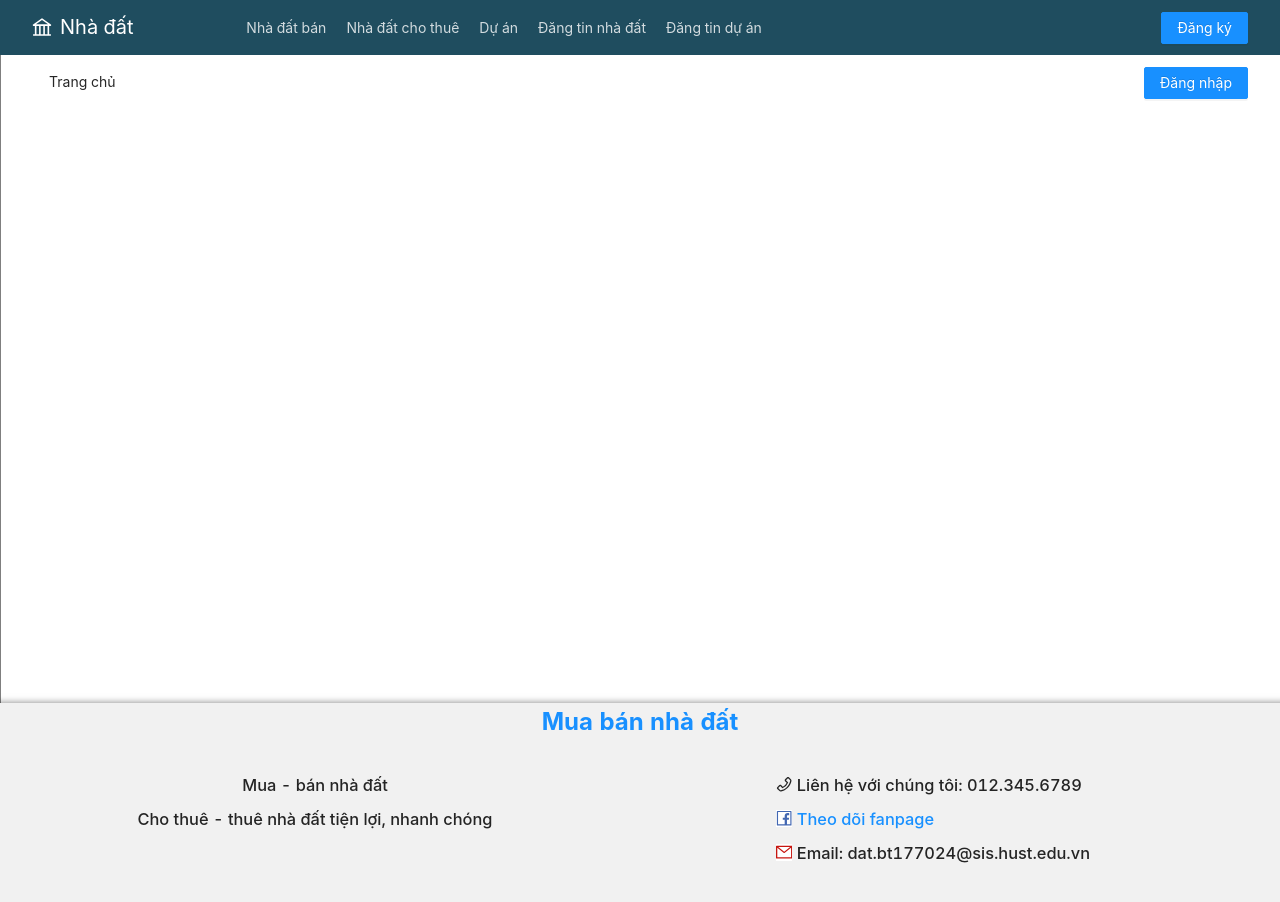
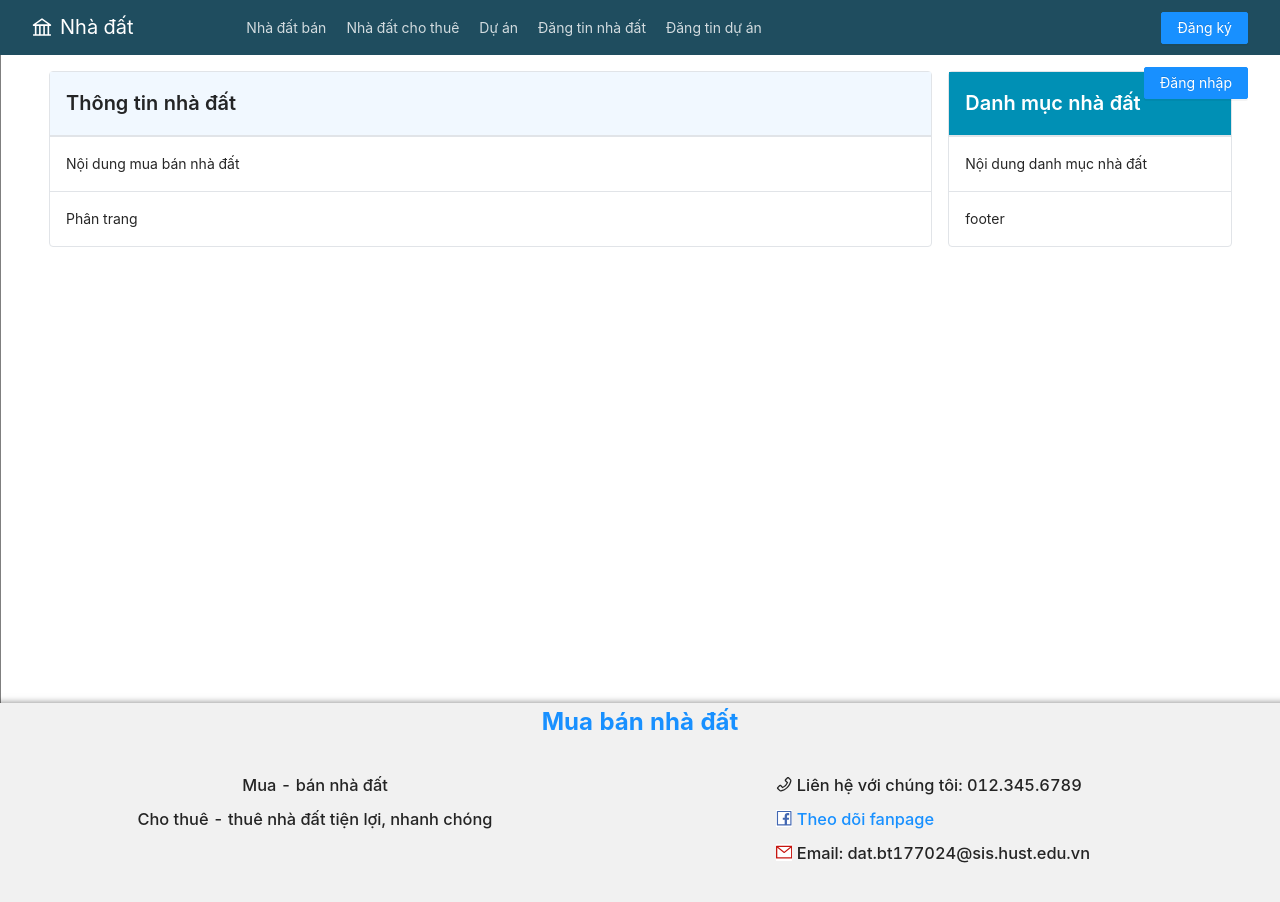
Before and after one commit to phamdaitai/BDS, a React (Create React App) app in the folder client/: page / in a window 1280 px wide. Built offline with nearby package versions, Linux system fonts and the light colour scheme; what react-redux-multilingual would draw is missing.

Commit message:
'layout'

```diff
--- /dev/null
+++ b/client/src/components/card/footer.jsx
@@ -0,0 +1,13 @@
+import React from 'react';
+
+const Footer = (props) => {
+    const { styles } = props;
+
+    return (
+        <div className="card-item card-footer" styles={styles}>
+            {props.children}
+        </div>
+    );
+};
+
+export default Footer;
--- /dev/null
+++ b/client/src/components/card/header.jsx
@@ -0,0 +1,13 @@
+import React from 'react';
+
+const Header = (props) => {
+    const { style } = props;
+
+    return (
+        <div className="card-item card-header" style={style}>
+            {props.children}
+        </div>
+    );
+};
+
+export default Header;
--- /dev/null
+++ b/client/src/components/card/index.jsx
@@ -0,0 +1,20 @@
+import React from 'react';
+import Header from './header';
+import Body from './footer';
+import Footer from './footer';
+
+import './styles.scss';
+
+const Card = (props) => {
+  return (
+    <div className="card">
+        {props.children}
+    </div>
+  );
+};
+
+Card.Header = Header;
+Card.Body = Body;
+Card.Footer = Footer;
+
+export default Card;
--- /dev/null
+++ b/client/src/components/card/styles.scss
@@ -0,0 +1,22 @@
+.card{
+    border: 1px solid #e1e4e8;
+    border-radius: 4px;
+}
+
+.card-item{
+    padding: 1rem
+}
+
+.card-header {
+    font-weight: 600;
+    background-color: #f1f8ff;
+    font-size: 1.25rem;
+    border-bottom: 1px solid #e1e4e8;
+}
+
+.card-footer{
+    border-top: 1px solid #e1e4e8;
+}
+
+.card-body {
+}
--- /dev/null
+++ b/client/src/components/container/Col.jsx
@@ -0,0 +1,13 @@
+import React from 'react';
+
+const Col = (props) => {
+    const { colSpan = 0 } = props;
+
+    return (
+        <div className={`col-md-${colSpan}`}>
+            {props.children}
+        </div>
+    );
+};
+
+export default Col;
--- /dev/null
+++ b/client/src/components/container/index.jsx
@@ -0,0 +1,16 @@
+import React from 'react';
+import Col from './Col';
+
+import './styles.scss';
+
+const Container = (props) => {
+  return (
+    <div className="container">
+        {props.children}
+    </div>
+  );
+};
+
+Container.Col = Col;
+
+export default Container;
--- /dev/null
+++ b/client/src/components/container/styles.scss
@@ -0,0 +1,42 @@
+.container{
+    display: grid;
+    grid-template-columns: repeat(12, 1fr);
+    grid-gap: 1rem;
+}
+
+.col-md-1 {
+    grid-column: span 1;
+}
+.col-md-2 {
+    grid-column: span 2;
+}
+.col-md-3 {
+    grid-column: span 3;
+}
+.col-md-4 {
+    grid-column: span 4;
+}
+.col-md-5 {
+    grid-column: span 5;
+}
+.col-md-6 {
+    grid-column: span 6;
+}
+.col-md-7 {
+    grid-column: span 7;
+}
+.col-md-8 {
+    grid-column: span 8;
+}
+.col-md-9 {
+    grid-column: span 9;
+}
+.col-md-10 {
+    grid-column: span 10;
+}
+.col-md-11 {
+    grid-column: span 11;
+}
+.col-md-12 {
+    grid-column: span 12;
+}
--- a/client/src/layout/content/styles.scss
+++ b/client/src/layout/content/styles.scss
@@ -5,6 +5,7 @@
 
     overflow-x: scroll;
     overflow: auto;
+    margin-top: 55px;
   }
 
   .ant-layout-content {
--- a/client/src/layout/header/style.scss
+++ b/client/src/layout/header/style.scss
@@ -5,6 +5,7 @@
     grid-template-columns: repeat(12, 1fr);
     grid-gap: 10px;
     width: 100%;
+    position: fixed;
 }
 
 .ant-layout-header {
--- a/client/src/modules/home/components/index.jsx
+++ b/client/src/modules/home/components/index.jsx
@@ -1,10 +1,27 @@
 import React from "react";
 import { connect } from "react-redux";
+import Container from '../../../components/container';
+import Card from '../../../components/card';
 
 
 const Home = (props) => {
 
-    return <div> Trang chủ </div>
+    return <Container>
+        <Container.Col colSpan={9}>
+            <Card >
+                <Card.Header>Thông tin nhà đất</Card.Header>
+                <Card.Body>Nội dung mua bán nhà đất</Card.Body>
+                <Card.Footer>Phân trang</Card.Footer>
+            </ Card>
+        </Container.Col>
+        <Container.Col colSpan={3}>
+            <Card >
+                <Card.Header style={{backgroundColor: "#0090b5", color: "white"}}>Danh mục nhà đất</Card.Header>
+                <Card.Body>Nội dung danh mục nhà đất</Card.Body>
+                <Card.Footer>footer</Card.Footer>
+            </ Card>
+        </Container.Col>
+    </Container>
 };
 
 const mapStateToProps = state => {
```
Also changed, not shown: client/src/components/card/body.jsx (added, +13 -0 lines).
